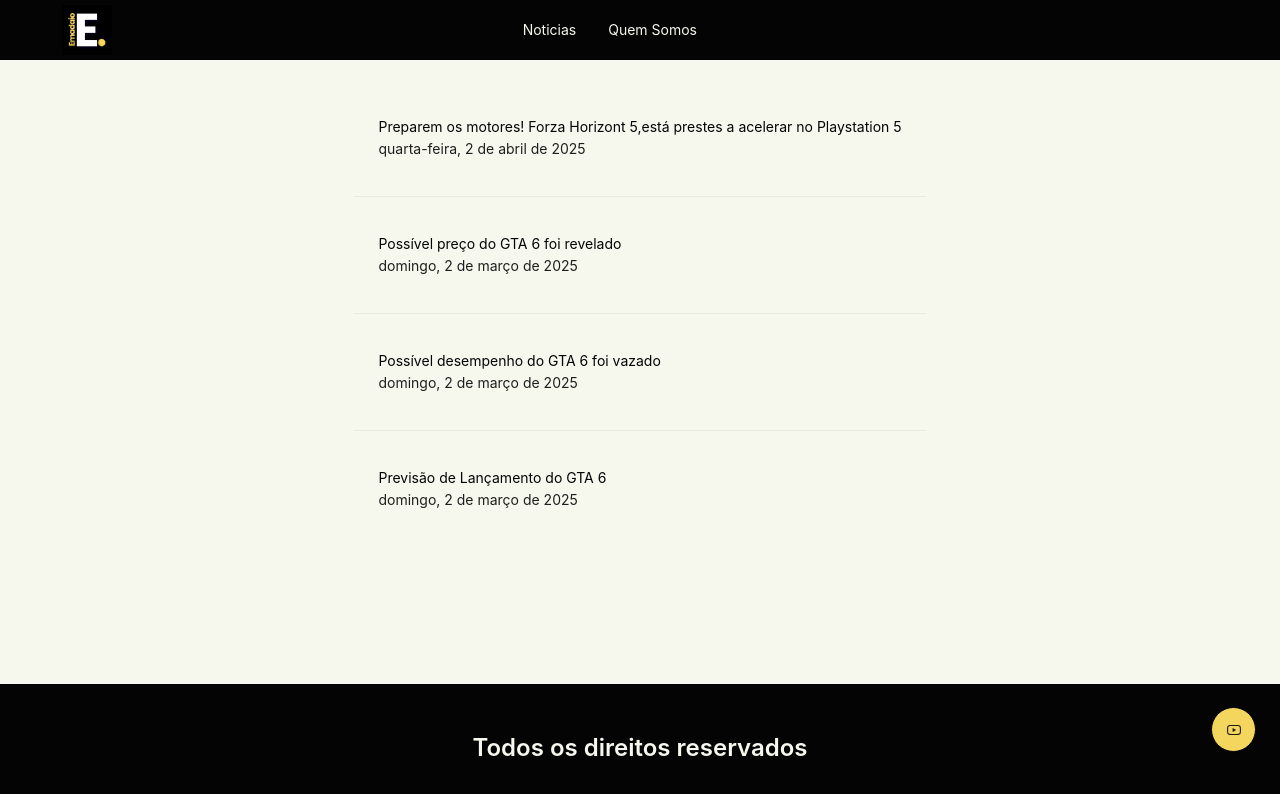
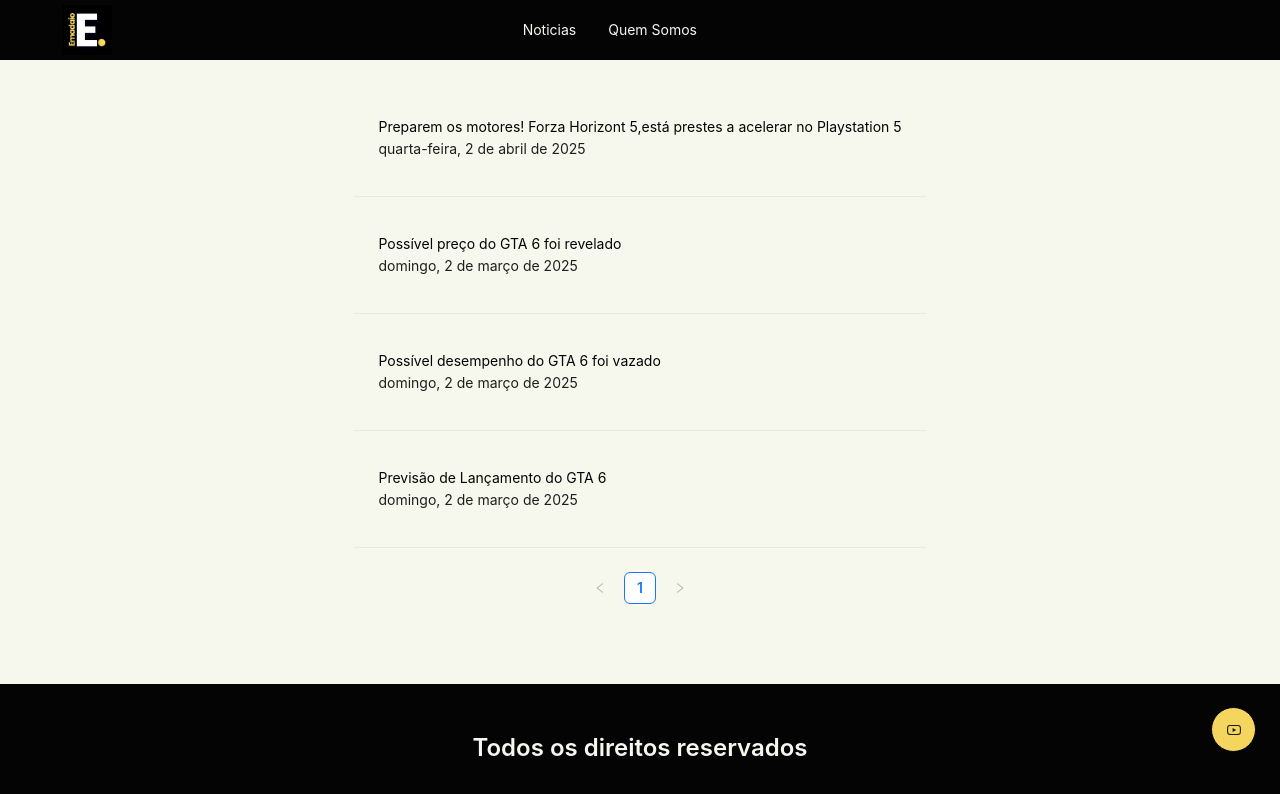
Before and after one commit to iwebwork/blogEmadaioGames, a React (Create React App) app: page /site/noticias in a window 1280 px wide. Shown: the top 794 px of the page. Built offline with nearby package versions, Linux system fonts and the light colour scheme.

Commit message:
Paginacao

```diff
--- a/src/hooks/api/index.ts
+++ b/src/hooks/api/index.ts
@@ -1,16 +1,6 @@
 import axios from "axios";
 import { formatarDataPorExtenso } from "../comuns";
 import { IPost } from "./props";
-
-export const diretorioExiste = async(diretorio: string): Promise<boolean> => {
-  return axios.get(diretorio)
-    .then(() => {
-      return true;
-    })
-    .catch(() => {
-      return false;
-    });
-}
 
 export const getNoticias = async (): Promise<IPost[]> => {
   const response = (await axios.get<IPost[]>('/data/noticias.json')).data;
@@ -30,7 +20,6 @@
   }
 
   return data;
-
 };
 
 export const selectNoticia = async (id: string): Promise<IPost> => {
--- a/src/site/noticias/index.tsx
+++ b/src/site/noticias/index.tsx
@@ -1,4 +1,4 @@
-import { Card, List, Row, Typography } from 'antd';
+import { Card, List, Pagination, Row, Space, Typography } from 'antd';
 import React, { useState } from 'react';
 import { useNavigate } from 'react-router';
 import { getNoticias } from '../../hooks/api';
@@ -8,6 +8,10 @@
 import styled from '@emotion/styled';
 
 const { Link } = Typography;
+
+type PaginationPosition = 'top' | 'bottom' | 'both';
+
+type PaginationAlign = 'start' | 'center' | 'end';
 
 const HoverLink = styled.div(() => {
   return {
@@ -56,6 +60,8 @@
 
 const NoticiasView: React.FC = () => {
   const [posts, setPosts] = useState<IPost[]>();
+  const [position] = useState<PaginationPosition>('bottom');
+  const [align] = useState<PaginationAlign>('center');
 
   const fetchNoticias = async () => {
 
@@ -72,12 +78,9 @@
   }, [])
 
   return (
+    <Row justify={'center'}>
       <List
-      style={{
-        display: 'flex',
-        flex: 1,
-        justifyContent: 'center'
-      }}
+        pagination={{ position, align }}
         dataSource={posts}
         renderItem={(item: IPost) => {
           var title = item.title;
@@ -91,6 +94,7 @@
           </List.Item>)
         }}
       />
+    </Row>
   )
 }
 
```
Lines whose indentation alone changed are shown as unchanged.
